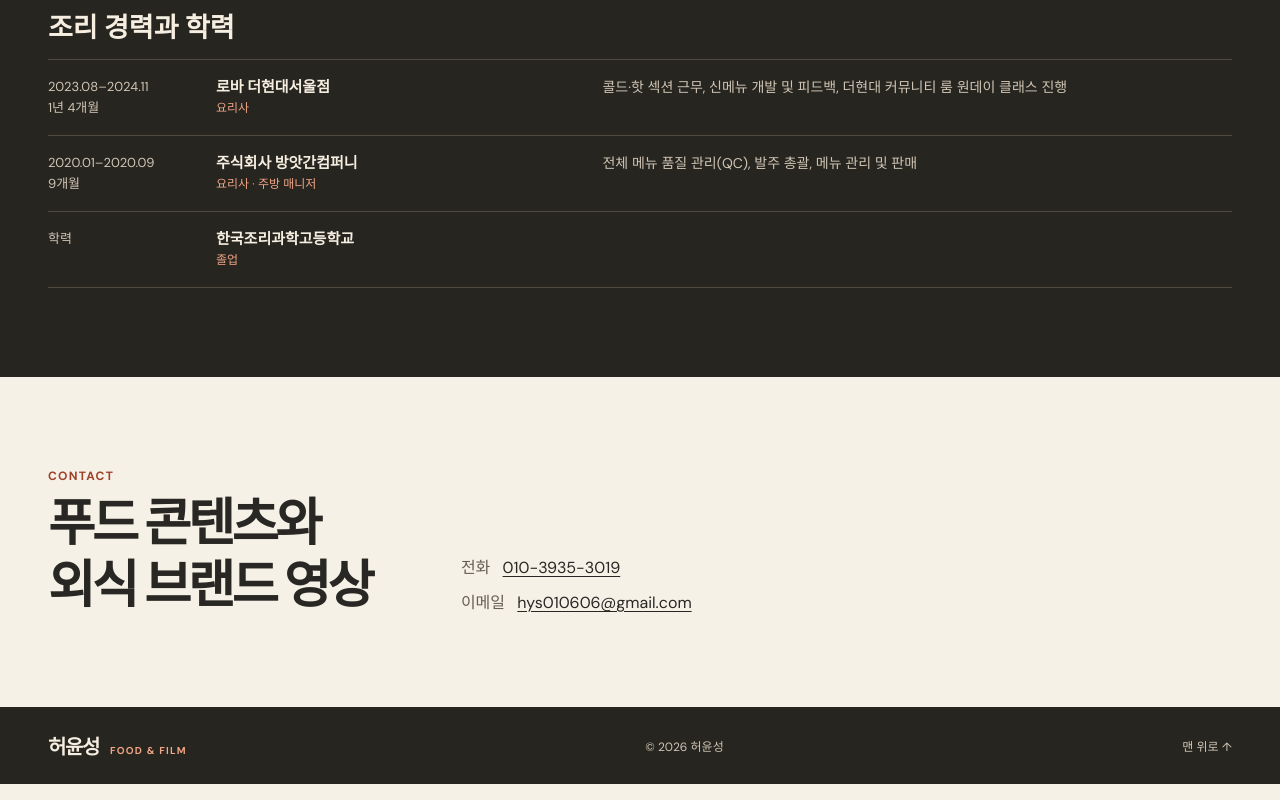
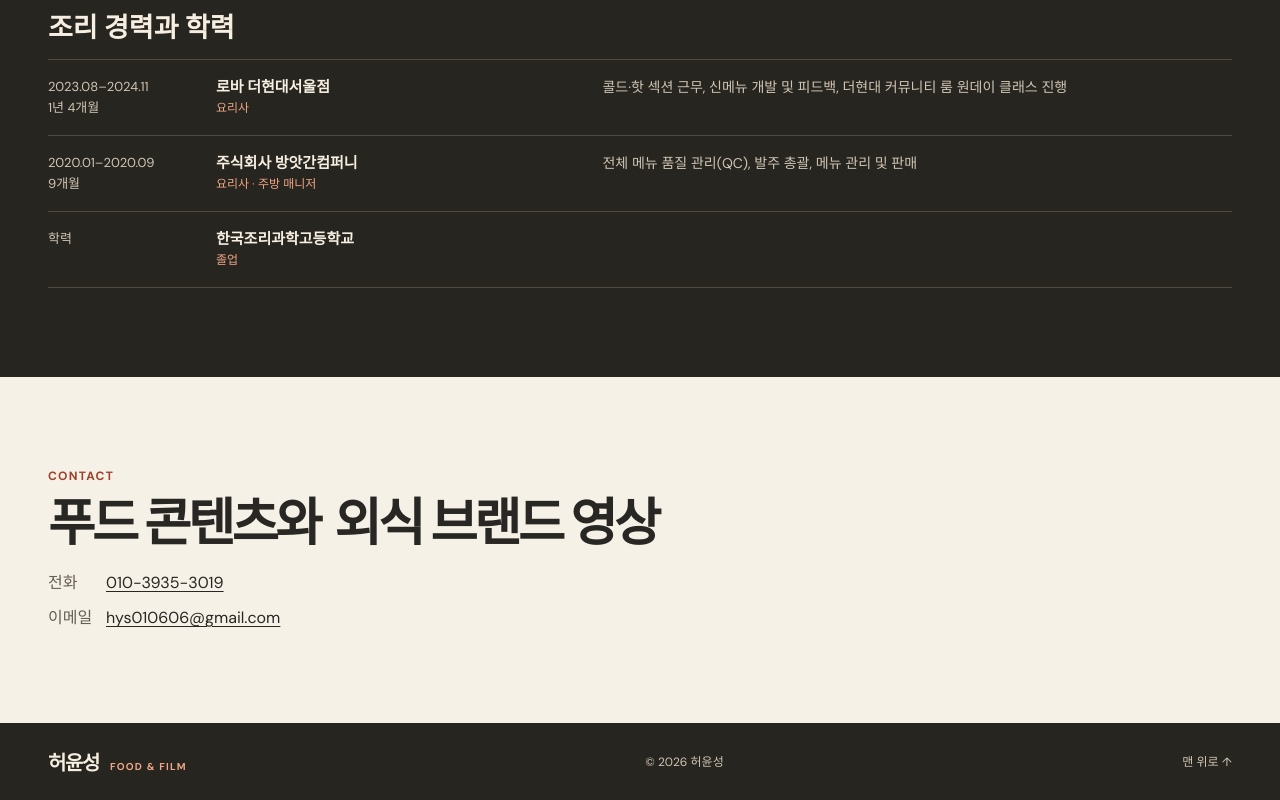
Before and after one commit to hys010606-alt/food-film-portfolio, a plain HTML site: page index.html in a window 1280 px wide. Shown: the part 2348-3148 px from the top of the page. Drawn offline with Linux system fonts and the light colour scheme.

Commit message:
Align contact heading and details on shared left edge

```diff
--- a/index.html
+++ b/index.html
@@ -6,8 +6,8 @@
   <meta name="theme-color" content="#f6f1e7">
   <meta name="description" content="콜드·핫 섹션, 신메뉴 개발과 주방 운영을 경험한 요리사 출신 허윤성의 푸드 콘텐츠 기획·영상 제작 포트폴리오입니다.">
   <title>허윤성 — 요리사 출신 푸드 콘텐츠 제작자</title>
-  <link rel="stylesheet" href="styles.css?v=gallery-37">
-  <script src="script.js?v=gallery-37" defer></script>
+  <link rel="stylesheet" href="styles.css?v=gallery-38">
+  <script src="script.js?v=gallery-38" defer></script>
 </head>
 <body id="top">
   <a class="skip" href="#work">작업 바로 보기</a>
@@ -87,11 +87,11 @@
     <section class="contact wrap section" id="contact" aria-labelledby="contact-title">
       <div>
         <p class="eyebrow">CONTACT</p>
-        <h2 id="contact-title">푸드 콘텐츠와<br>외식 브랜드 영상</h2>
+        <h2 id="contact-title"><span>푸드 콘텐츠와</span> <span>외식 브랜드 영상</span></h2>
       </div>
       <div class="contact-details">
-        <p>전화 <a href="tel:+821039353019">010-3935-3019</a></p>
-        <p>이메일 <a href="mailto:hys010606@gmail.com">hys010606@gmail.com</a></p>
+        <p><span>전화</span><a href="tel:+821039353019">010-3935-3019</a></p>
+        <p><span>이메일</span><a href="mailto:hys010606@gmail.com">hys010606@gmail.com</a></p>
       </div>
     </section>
   </main>
--- a/styles.css
+++ b/styles.css
@@ -317,3 +317,10 @@ dialog::backdrop { background: #1a1712b8; backdrop-filter: blur(4px); }
 .gallery-cg .iphone-mockup { background: #fff8ee; box-shadow: 0 0 0 2px #222, 0 5px 12px #30291c15; }
 .gallery-cg .iphone-mockup img { width: 100%; height: 100%; object-fit: cover; object-position: left top; border-radius: 0 0 9% 9%; }
 .iphone-mockup { padding: 0; } .gallery-cg .iphone-mockup img { position: absolute; top: 6.5%; left: 2%; width: 96%; height: 92%; object-fit: cover; }
+
+/* Contact: shared left edge, horizontal heading, details underneath. */
+.contact { flex-direction: column; align-items: flex-start; gap: 14px; text-align: left; }
+#contact-title { max-width: none; display: flex; flex-wrap: wrap; column-gap: .3em; }
+#contact-title span { white-space: nowrap; }
+.contact-details p { display: grid; grid-template-columns: 3em auto; gap: 10px; align-items: baseline; }
+.contact-details a { margin-left: 0; }
```
